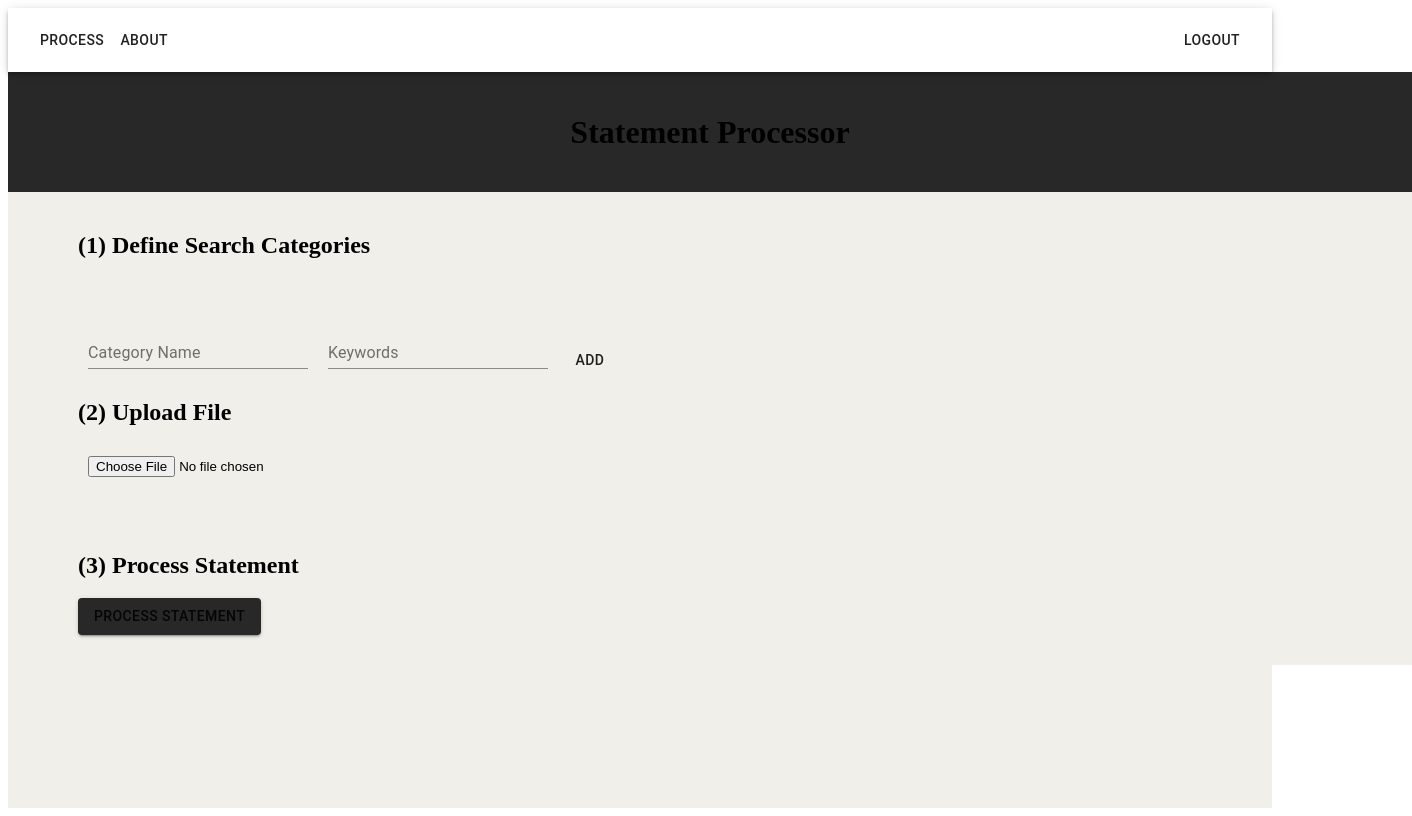
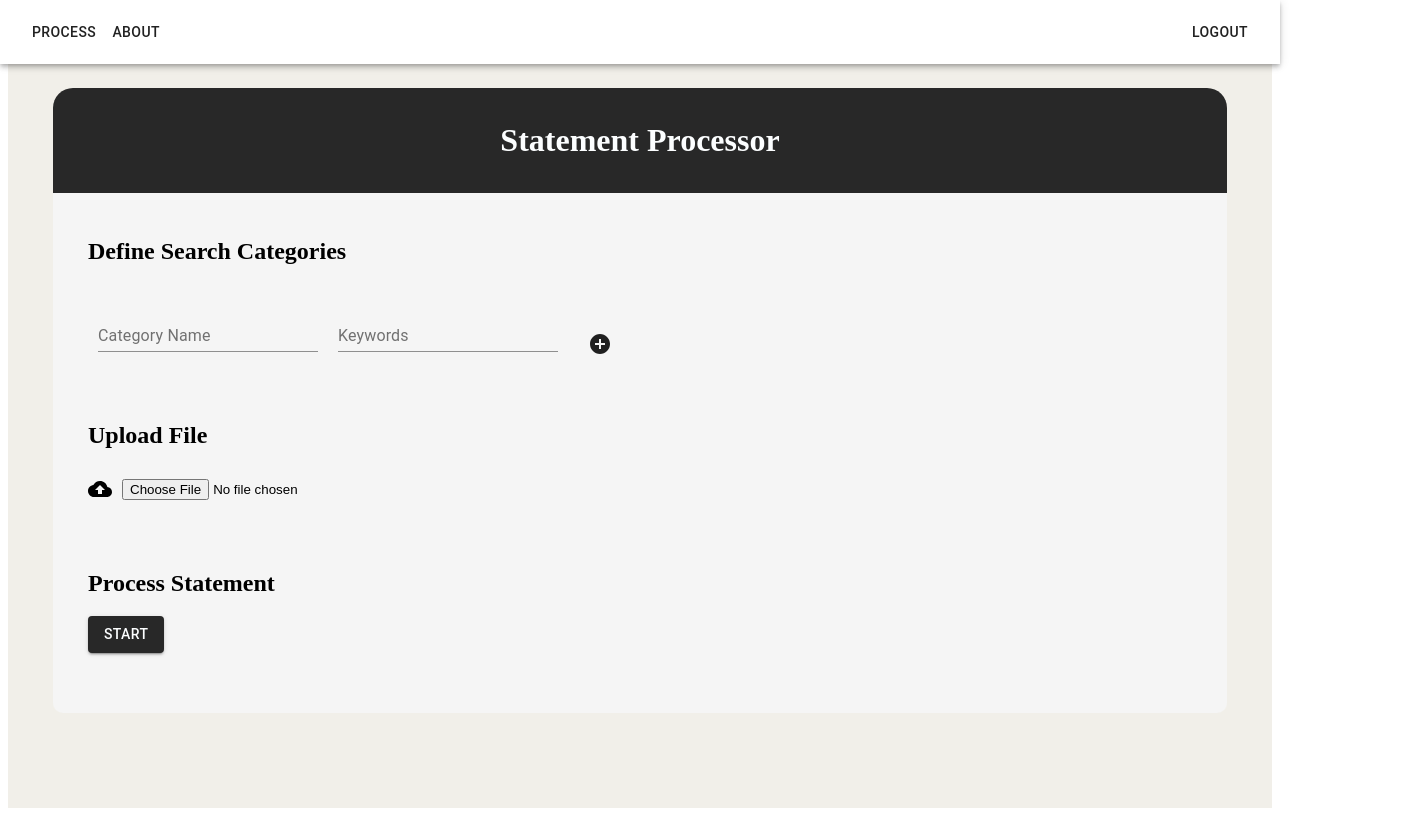
Before and after one commit to We-Solve-For-X/statement-processor-FE, a Next.js app: page /process in a window 1280 px wide. Shown: the whole page, 1412 px wide, since content can reach past the window. Built offline with nearby package versions, Linux system fonts and the light colour scheme.

Commit message:
improved styling for processing page

```diff
--- a/components/CategoryList.js
+++ b/components/CategoryList.js
@@ -34,9 +34,8 @@ export default class Processor extends React.Component {
 
     removeCategory = (category = '') => {
         const newListItems = this.state.listItems.filter(function(obj){
-            return category == obj.category
+            return category != obj.category
         });
         this.setState({listItems: newListItems})
     }
-
 }
--- a/components/Header.js
+++ b/components/Header.js
@@ -11,7 +11,7 @@ export default function Header() {
 
   return (
     <div>
-      <AppBar position="sticky" color="#DEDEDE">
+      <AppBar position="fixed" color="#DEDEDE">
 
         <Toolbar style={{display: "flex", flexDirection: "row", justifyContent: "space-between"}}>
          <div>
--- a/components/ListItem.js
+++ b/components/ListItem.js
@@ -1,6 +1,8 @@
 import React, { useState } from 'react'
 import Button from '@material-ui/core/Button'
 import TextField from '@material-ui/core/TextField';
+import AddCircleIcon from '@material-ui/icons/AddCircle';
+import RemoveCircleIcon from '@material-ui/icons/RemoveCircle';
 
 const ListItem = (props) => {
 
@@ -18,7 +20,7 @@ const ListItem = (props) => {
      };
 
     return(
-        <div style={{display: "flex", flexDirection: "row", justifyContent: "flex-start", alignItems: "flex-end"}}>
+        <div style={{display: "flex", flexDirection: "row", justifyContent: "flex-start", alignItems: "flex-end", height: 45}}>
             <TextField
             disabled={isDisabled}
             style={{margin: 10}}
@@ -34,7 +36,7 @@ const ListItem = (props) => {
             onChange={(event) => {return setCategoryList(event.target.value)}}
             />
 
-            {isDisabled ? <Button onClick={() => onRemoveCategory()}>Remove</Button> : <Button onClick={() => onAddItem()}>Add</Button>}
+            {isDisabled ? <Button onClick={() => onRemoveCategory()}><RemoveCircleIcon/></Button> : <Button onClick={() => {(categoryName != "") ? onAddItem() : null}}><AddCircleIcon/></Button>}
         </div>
     )
 }
--- a/components/PageLayout.js
+++ b/components/PageLayout.js
@@ -1,9 +1,13 @@
 import Header from './Header';
+import spacing from "../config/spacing";
 
 const PageLayout = (props) => (
   <div style={{width: "100%", height: "100%", backgroundColor: props.color ? props.color : "#DEDEDE", minHeight: "100vh"}}>
     <Header />
+    <div style={{boxSizing: "border-box", paddingLeft: spacing.pageBorderDefault1, paddingRight: spacing.pageBorderDefault1, paddingTop: 80, width: "100%", height: "100%",
+    backgroundColor: props.color ? props.color : "#DEDEDE", minHeight: "100vh"}}>
     {props.children}
+    </div>
   </div>
 );
 
--- a/config/colors.js
+++ b/config/colors.js
@@ -1,5 +1,6 @@
 export default {
     primaryGrey: '#282828',
+    greySecondary: "#F5F5F5",
     primaryOffWhite: "#FCFEFF",
     secondaryBrown: "#F1EFE9"
 }
--- a/config/spacing.js
+++ b/config/spacing.js
@@ -1,3 +1,5 @@
 export default {
-    sidesPrimary: 70
+    sidesPrimary: 70,
+    boxesPrimary: 35,
+    pageBorderDefault1: 45
 }
--- a/package.json
+++ b/package.json
@@ -30,6 +30,7 @@
     "react": "^16.12.0",
     "react-dom": "^16.12.0",
     "react-excel-renderer": "^1.1.0",
+    "react-icons": "^3.9.0",
     "rebuild": "^0.1.2",
     "url-loader": "^3.0.0"
   }
--- a/pages/process.js
+++ b/pages/process.js
@@ -3,6 +3,8 @@ import PageLayout from '../components/PageLayout';
 import { useRouter } from 'next/router';
 import Button from '@material-ui/core/Button'
 import CategoryList from '../components/CategoryList'
+import SearchIcon from '@material-ui/icons/Search';
+import BackupIcon from '@material-ui/icons/Backup';
 import spacing from '../config/spacing'
 import colors from '../config/colors'
 
@@ -18,24 +20,29 @@ render() {
         <PageLayout color={colors.secondaryBrown}>
             <div style={{display: "flex", flexDirection: "column", justifyContent: "flex-start", alignItems: "flex-start", width: "100%"}}>
 
-                <div style={{backgroundColor: colors.primaryGrey ,width: "100%", height: 120 ,display: "flex", flexDirection: "row", justifyContent: "center", alignItems: "center", paddingLeft: spacing.sidesPrimary, paddingRight: spacing.sidesPrimary}}>
-                    <h1 style={{color: colors.primaryWhiteWashed}}>Statement Processor</h1>
+                <div style={{boxSizing: "border-box", borderTopLeftRadius: 20, borderTopRightRadius: 20,
+                    width: "100%", maxWidth: "100vw", backgroundColor: colors.primaryGrey, height: 105 ,display: "flex", flexDirection: "row", justifyContent: "center", alignItems: "center", paddingLeft: spacing.sidesPrimary, paddingRight: spacing.sidesPrimary}}>
+                    <h1 style={{color: colors.primaryOffWhite}}>Statement Processor</h1>
                 </div>
 
-                 <div style={{width: "100%", paddingTop: 20, paddingRight: spacing.sidesPrimary, paddingLeft: spacing.sidesPrimary, backgroundColor: colors.secondaryBrown ,display: "flex", flexDirection: "column", justifyContent: "flex-start", alignItems: "flex-start"}}>
-                    <h2>(1) Define Search Categories</h2>
+                 <div style={{width: "100%", paddingTop: 25,backgroundColor: colors.greySecondary ,display: "flex", flexDirection: "column", justifyContent: "flex-start", alignItems: "flex-start", paddingLeft: spacing.boxesPrimary, paddingRight: spacing.boxesPrimary, boxSizing: "border-box"}}>
+                    <h2>Define Search Categories</h2>
                     <CategoryList/>
                 </div>
 
-                <div style={{width: "100%", paddingBottom: 15, paddingRight: spacing.sidesPrimary, paddingLeft: spacing.sidesPrimary, backgroundColor: colors.secondaryBrown ,display: "flex", flexDirection: "column", justifyContent: "flex-start", alignItems: "flex-start"}}>
-                    <h2>(2) Upload File</h2>
-                    <input type="file" onChange={this.fileHandler.bind(this)} style={{"padding":"10px"}} />
+                <div style={{width: "100%", paddingTop: 40, backgroundColor: colors.greySecondary ,display: "flex", flexDirection: "column", justifyContent: "flex-start", alignItems: "flex-start", paddingLeft: spacing.boxesPrimary, paddingRight: spacing.boxesPrimary, boxSizing: "border-box"}}>
+                    <h2>Upload File   </h2>
+                    <div style={{display: "flex", flexDirection: "row", alignItems: "center"}}>
+                        <BackupIcon/>
+                        <input type="file" onChange={this.fileHandler.bind(this)} style={{"padding":"10px"}} />
+                    </div>
                 </div>
 
-                <div style={{width: "100%", padding: 30 ,paddingRight: spacing.sidesPrimary, paddingLeft: spacing.sidesPrimary, backgroundColor: colors.secondaryBrown ,display: "flex", flexDirection: "column", justifyContent: "flex-start", alignItems: "flex-start"}}>
-                    <h2>(3) Process Statement</h2>
-                    <Button variant="contained" style={{backgroundColor: colors.primaryGrey, textEmphasisColor: 'blue'}}>
-                        Process Statement
+                <div style={{borderBottomLeftRadius: 10, borderBottomRightRadius: 10,
+                    width: "100%", paddingTop: 40, paddingBottom: 60, backgroundColor: colors.greySecondary ,display: "flex", flexDirection: "column", justifyContent: "flex-start", alignItems: "flex-start", paddingLeft: spacing.boxesPrimary, paddingRight: spacing.boxesPrimary, boxSizing: "border-box"}}>
+                    <h2>Process Statement</h2>
+                    <Button variant="contained" style={{color: colors.primaryOffWhite, backgroundColor: colors.primaryGrey, textEmphasisColor: 'blue'}}>
+                        Start
                     </Button>
                 </div>
 
```
Also changed, not shown: 1 other file (tests, documents, lock files or other folders).
